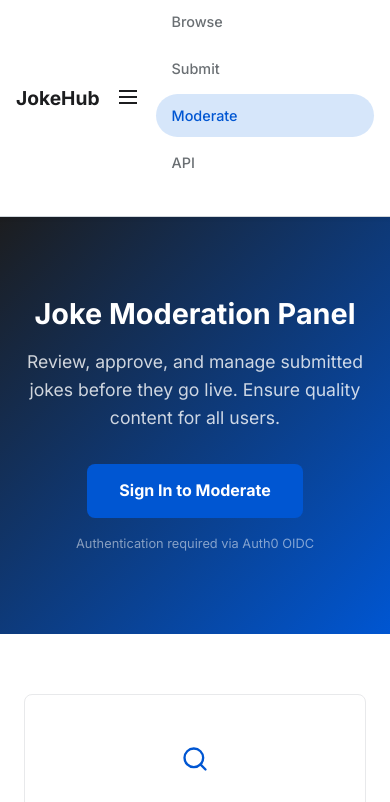
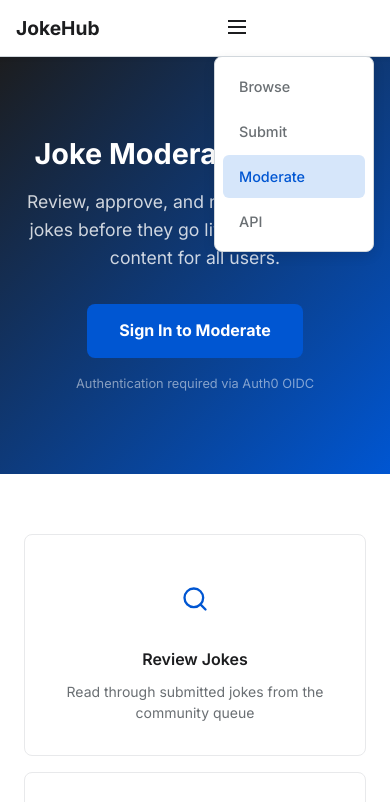
Before and after one commit to SahanFernand/co3404-distributed-G21266967, a website: page services/moderate/public/index.html in a window 390 px wide. Both pictures are taken after a click on the button "Toggle menu". Shown: the top 802 px of the page. Drawn offline with Linux system fonts and the light colour scheme; no server answers; files whose address does not match are found by name.

Commit message:
fix mobile nav dropdown width across all services

```diff
--- a/services/joke/public/styles.css
+++ b/services/joke/public/styles.css
@@ -384,17 +384,25 @@ body {
 .hidden { display: none !important; }
 
 @media (max-width: 768px) {
-    .nav-container { padding: 0 16px; gap: 12px; flex-wrap: wrap; height: auto; min-height: 56px; }
+    .nav-container { padding: 0 16px; gap: 12px; height: auto; min-height: 56px; position: relative; }
     .nav-toggle { display: block; margin-left: auto; }
     .nav-links {
         display: none;
-        width: 100%;
+        position: absolute;
+        top: 100%;
+        right: 16px;
+        background: var(--white);
+        border: 1px solid var(--border);
+        border-radius: var(--radius);
+        box-shadow: 0 4px 12px rgba(0,0,0,.1);
         flex-direction: column;
-        gap: 4px;
-        padding-bottom: 12px;
+        gap: 2px;
+        padding: 8px;
+        min-width: 160px;
+        z-index: 200;
     }
     .nav-links.open { display: flex; }
-    .nav-link { padding: 10px 16px; }
+    .nav-link { padding: 10px 16px; border-radius: 6px; }
     .hero h1 { font-size: 1.8rem; }
     .features-grid { grid-template-columns: 1fr; gap: 12px; }
     .api-endpoint { flex-wrap: wrap; }
--- a/services/moderate/public/styles.css
+++ b/services/moderate/public/styles.css
@@ -457,18 +457,27 @@ body {
 .hidden { display: none !important; }
 
 @media (max-width: 768px) {
-    .nav-container { padding: 0 16px; gap: 12px; flex-wrap: wrap; height: auto; min-height: 56px; }
+    .nav-container { padding: 0 16px; gap: 12px; height: auto; min-height: 56px; position: relative; }
     .nav-toggle { display: block; margin-left: auto; }
     .nav-links {
         display: none;
-        width: 100%;
+        position: absolute;
+        top: 100%;
+        right: 16px;
+        background: var(--white);
+        border: 1px solid var(--border);
+        border-radius: var(--radius);
+        box-shadow: 0 4px 12px rgba(0,0,0,.1);
         flex-direction: column;
-        gap: 4px;
-        padding-bottom: 12px;
+        gap: 2px;
+        padding: 8px;
+        min-width: 160px;
+        z-index: 200;
     }
     .nav-links.open { display: flex; }
-    .nav-link { padding: 10px 16px; }
-    .nav-auth { width: 100%; padding-bottom: 8px; }
+    .nav-link { padding: 10px 16px; border-radius: 6px; }
+    .nav-auth { margin-left: auto; padding-right: 0; }
+    .nav-btn { padding: 6px 14px; font-size: 0.8rem; }
     .hero h1 { font-size: 1.8rem; }
     .features-container { grid-template-columns: 1fr; gap: 16px; }
     .dash-header { flex-direction: column; }
--- a/services/submit/public/styles.css
+++ b/services/submit/public/styles.css
@@ -286,17 +286,25 @@ body {
 .hidden { display: none !important; }
 
 @media (max-width: 768px) {
-    .nav-container { padding: 0 16px; gap: 12px; flex-wrap: wrap; height: auto; min-height: 56px; }
+    .nav-container { padding: 0 16px; gap: 12px; height: auto; min-height: 56px; position: relative; }
     .nav-toggle { display: block; margin-left: auto; }
     .nav-links {
         display: none;
-        width: 100%;
+        position: absolute;
+        top: 100%;
+        right: 16px;
+        background: var(--white);
+        border: 1px solid var(--border);
+        border-radius: var(--radius);
+        box-shadow: 0 4px 12px rgba(0,0,0,.1);
         flex-direction: column;
-        gap: 4px;
-        padding-bottom: 12px;
+        gap: 2px;
+        padding: 8px;
+        min-width: 160px;
+        z-index: 200;
     }
     .nav-links.open { display: flex; }
-    .nav-link { padding: 10px 16px; }
+    .nav-link { padding: 10px 16px; border-radius: 6px; }
     .hero h1 { font-size: 1.8rem; }
     .features-grid { grid-template-columns: 1fr; gap: 12px; }
     .type-row { flex-direction: column; }
```
